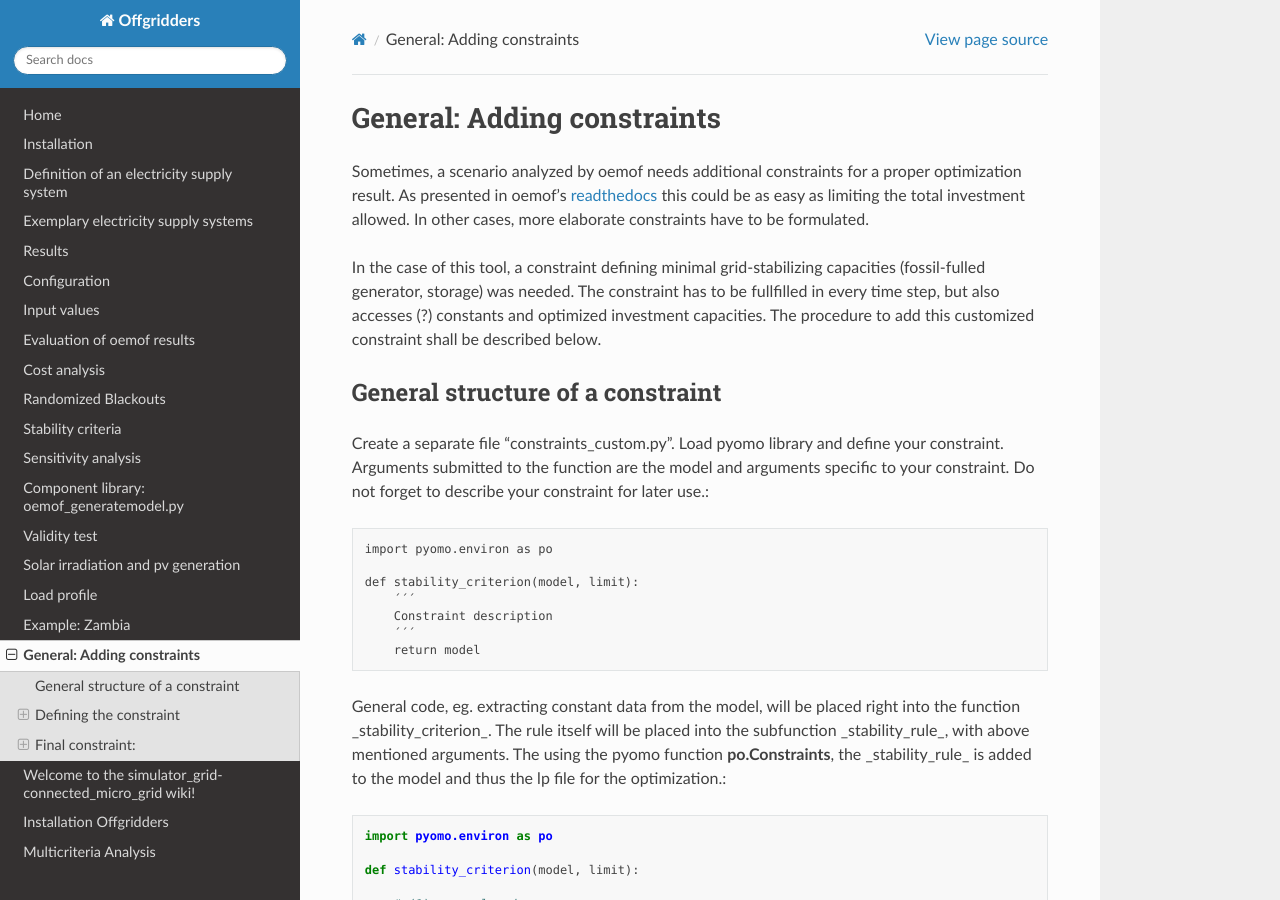
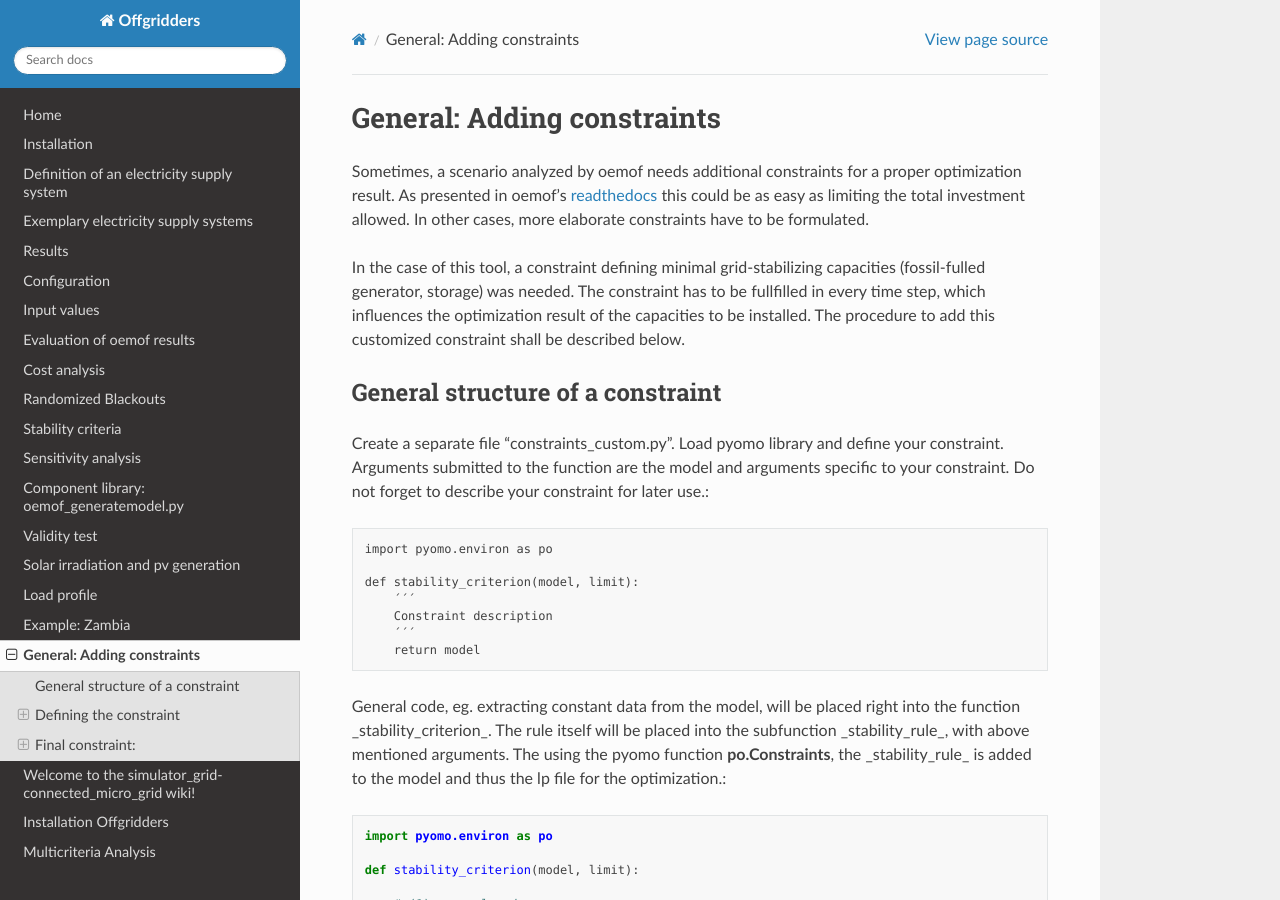
Before and after one commit to rl-institut/offgridders, a Sphinx documentation site: the page built from docs/Constrains.rst, in a window 1280 px wide and 900 px high. Built offline with Sphinx 7.4.7 and the Read the Docs theme 2.0.0, drawn with Linux system fonts in a browser that asks for light colours.

Commit message:
Update Constrains.rst

```diff
--- a/docs/Constrains.rst
+++ b/docs/Constrains.rst
@@ -5,7 +5,7 @@ General: Adding constraints
 
 Sometimes, a scenario analyzed by oemof needs additional constraints for a proper optimization result. As presented in oemof's `readthedocs <https://oemof.readthedocs.io/en/stable/_modules/oemof/solph/constraints.html>`_ this could be as easy as limiting the total investment allowed. In other cases, more elaborate constraints have to be formulated.
 
-In the case of this tool, a constraint defining minimal grid-stabilizing capacities (fossil-fulled generator, storage) was needed. The constraint has to be fullfilled in every time step, but also accesses (?) constants and optimized investment capacities. The procedure to add this customized constraint shall be described below.
+In the case of this tool, a constraint defining minimal grid-stabilizing capacities (fossil-fulled generator, storage) was needed. The constraint has to be fullfilled in every time step, which influences the optimization result of the capacities to be installed. The procedure to add this customized constraint shall be described below.
 
 
 General structure of a constraint
```
